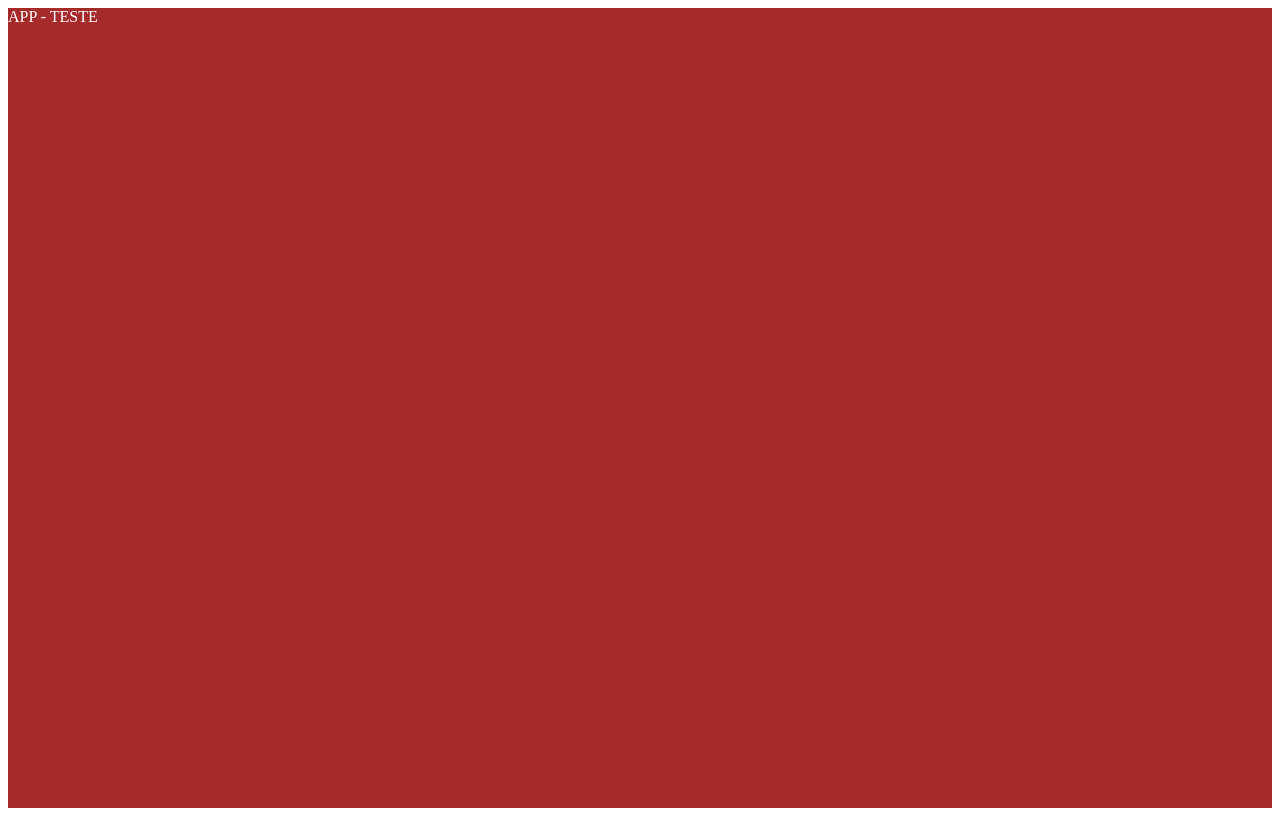
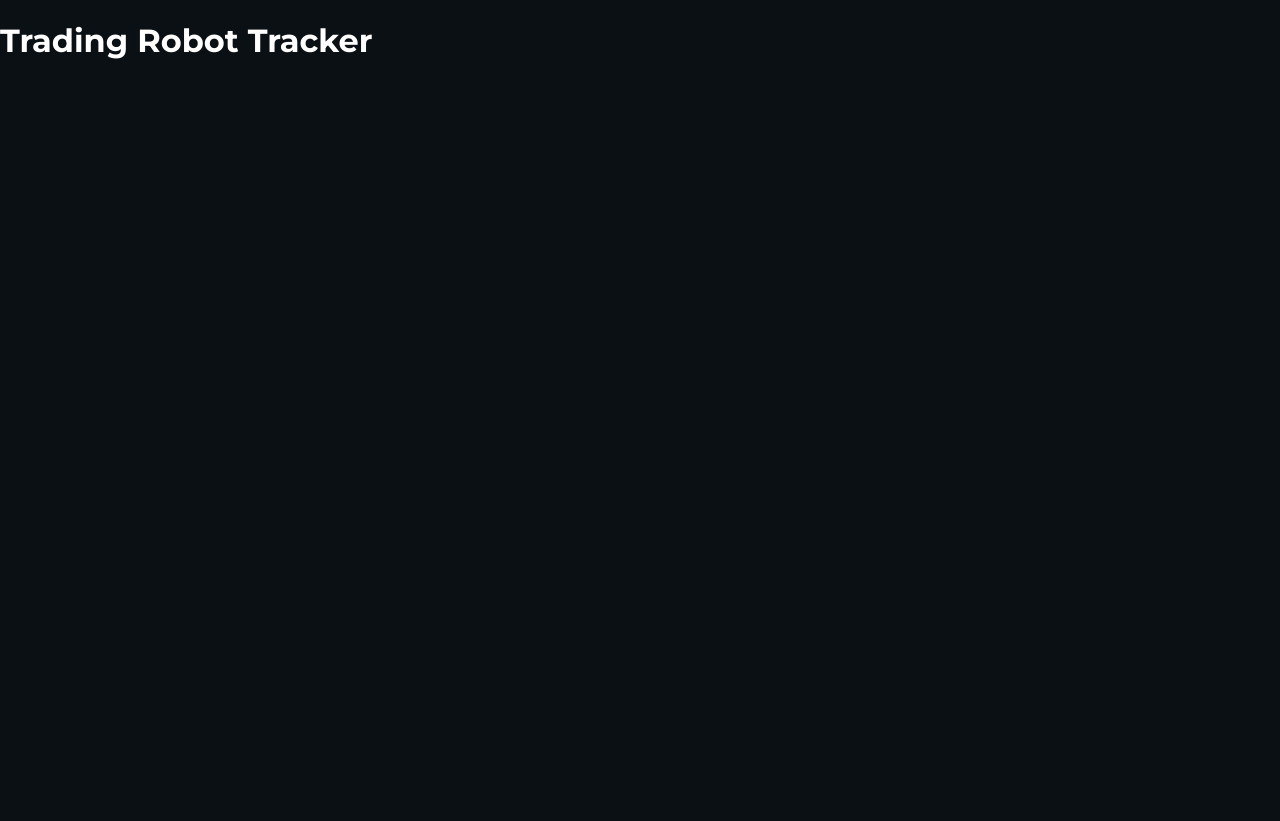
Before and after one commit to rafaelmach/Trading-Robot-Results-Tracker, a React (Vite) app in the folder trading-robot-tracker/: page / in a window 1280 px wide. Built offline with nearby package versions, Linux system fonts and the light colour scheme.

Commit message:
Global Styles

```diff
--- a/trading-robot-tracker/index.html
+++ b/trading-robot-tracker/index.html
@@ -4,7 +4,55 @@
     <meta charset="UTF-8" />
     <link rel="icon" type="image/svg+xml" href="/src/favicon.svg" />
     <meta name="viewport" content="width=device-width, initial-scale=1.0" />
-    <title>Vite App</title>
+    <link
+      href="https://fonts.googleapis.com/css2?family=Montserrat:wght@200;300;400;500;600;700&display=swap"
+      rel="stylesheet"
+    />
+
+    <title>Trading Robot Tracker</title>
+    <style>
+      html,
+      body,
+      #root {
+        background-color: #0b1014;
+        color: #fff;
+        box-sizing: border-box;
+        margin: 0;
+        padding: 0;
+        width: 100%;
+        min-height: 100vh;
+        font-family: "Montserrat", sans-serif;
+        overflow-x: hidden;
+      }
+
+      html {
+        scrollbar-width: thin;
+        scrollbar-color: #777 #555;
+      }
+
+      html::-webkit-scrollbar {
+        width: 0.5vw;
+        /* // background: transparent; // YOUTUBE */
+      }
+
+      html::-webkit-scrollbar-thumb {
+        background-color: #7775;
+        border-radius: 100px;
+      }
+
+      html::-webkit-scrollbar-thumb:hover {
+        background-color: #777;
+        border-radius: 100px;
+      }
+
+      html::-webkit-scrollbar-track {
+        background-color: #5555;
+      }
+
+      html::-webkit-scrollbar-track:hover {
+        background-color: #555;
+      }
+    </style>
   </head>
   <body>
     <div id="root"></div>
--- a/trading-robot-tracker/src/App.styles.ts
+++ b/trading-robot-tracker/src/App.styles.ts
@@ -1,8 +1,19 @@
 import styled from "styled-components";
 
-export const ContainerTest = styled.div`
-  background-color: brown;
+export const Container = styled.div`
   color: #fff;
   height: 100vh;
   width: 100%;
 `
+
+export const Header = styled.div`
+
+`
+
+export const HeaderText = styled.h1`
+
+`
+
+export const DashboardContainer = styled.div`
+
+`
--- a/trading-robot-tracker/src/App.tsx
+++ b/trading-robot-tracker/src/App.tsx
@@ -1,11 +1,16 @@
-import React from 'react'
-import { ContainerTest } from './App.styles'
+import { Container, DashboardContainer, Header, HeaderText } from './App.styles'
 
 const App = () => {
   return (
-    <ContainerTest>
-        APP - TESTE
-    </ContainerTest>
+    <Container>
+        <Header>
+          <HeaderText>Trading Robot Tracker</HeaderText>
+        </Header>
+        <DashboardContainer>
+
+        </DashboardContainer>
+
+    </Container>
   )
 }
 
```
